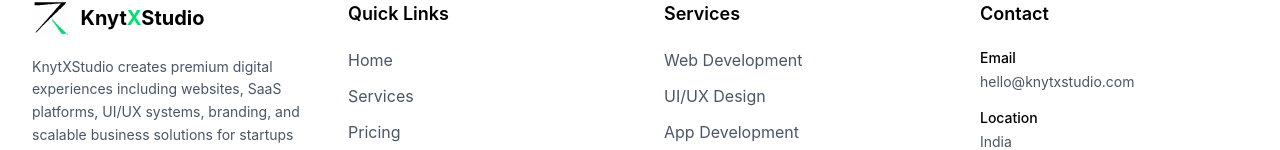
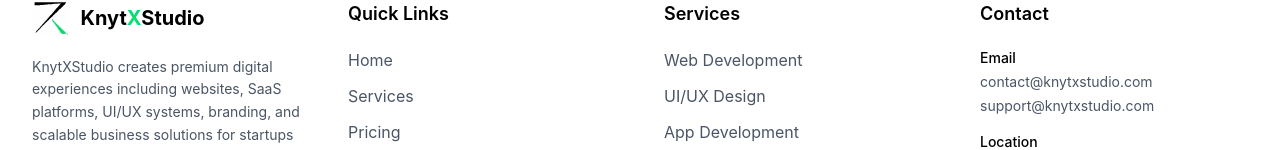
Before and after one commit to chander20256/KnytXStudio, a React (Vite) app: page /blog in a window 1280 px wide. Shown: the part 724-874 px from the top of the page. Built offline with nearby package versions, Linux system fonts and the light colour scheme; no server answers.

Commit message:
feat: update contact and support emails in Footer component

```diff
--- a/src/Component/globalComp/Footer.jsx
+++ b/src/Component/globalComp/Footer.jsx
@@ -171,12 +171,24 @@ export default function Footer() {
                   Email
                 </p>
 
-                <a
-                  href="mailto:hello@knytxstudio.com"
-                  className={footerLink}
-                >
-                  hello@knytxstudio.com
-                </a>
+                <div className="space-y-1">
+                  <div>
+                    <a
+                      href="mailto:contact@knytxstudio.com"
+                      className={footerLink}
+                    >
+                      contact@knytxstudio.com
+                    </a>
+                  </div>
+                  <div>
+                    <a
+                      href="mailto:support@knytxstudio.com"
+                      className={footerLink}
+                    >
+                      support@knytxstudio.com
+                    </a>
+                  </div>
+                </div>
               </div>
 
               <div>
```
